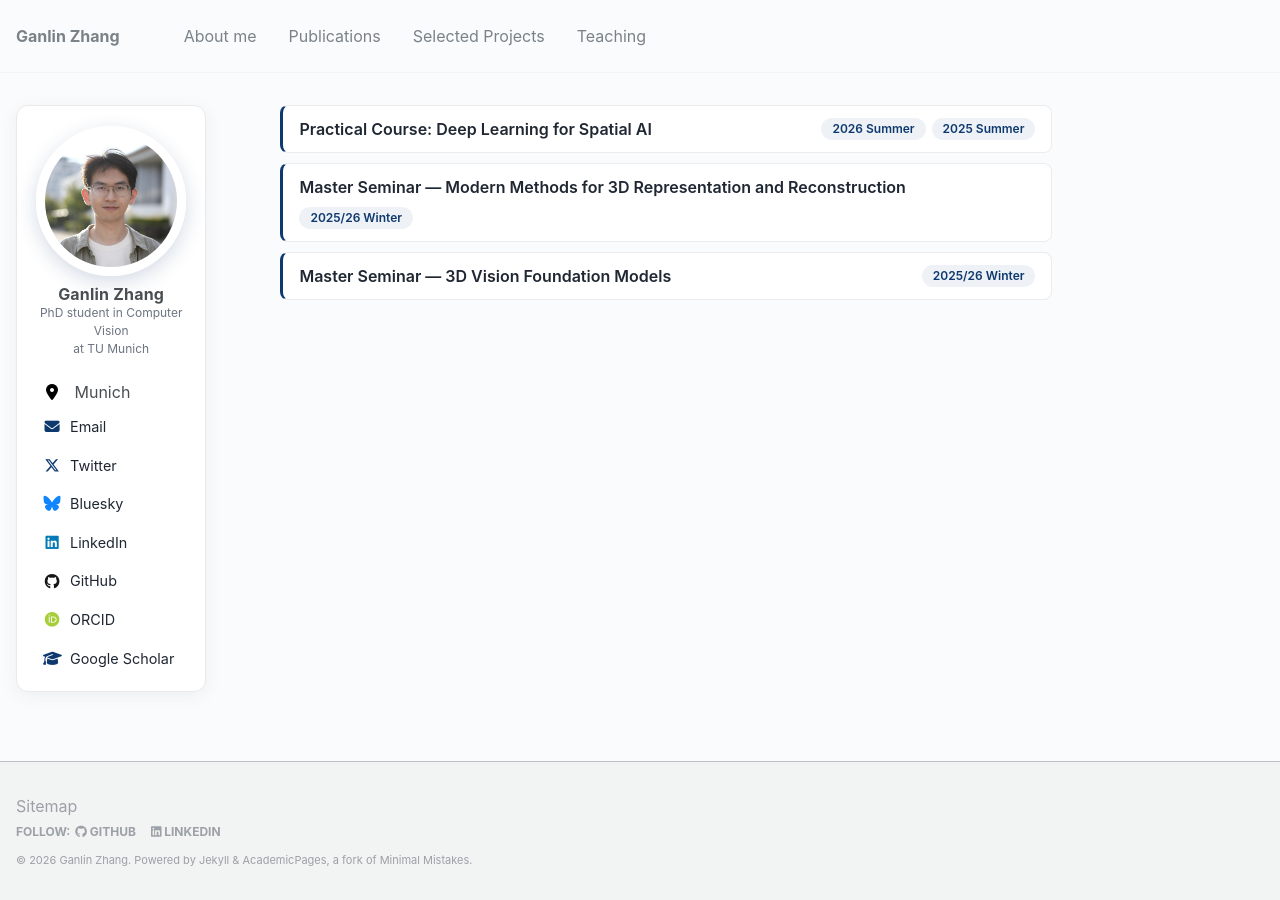
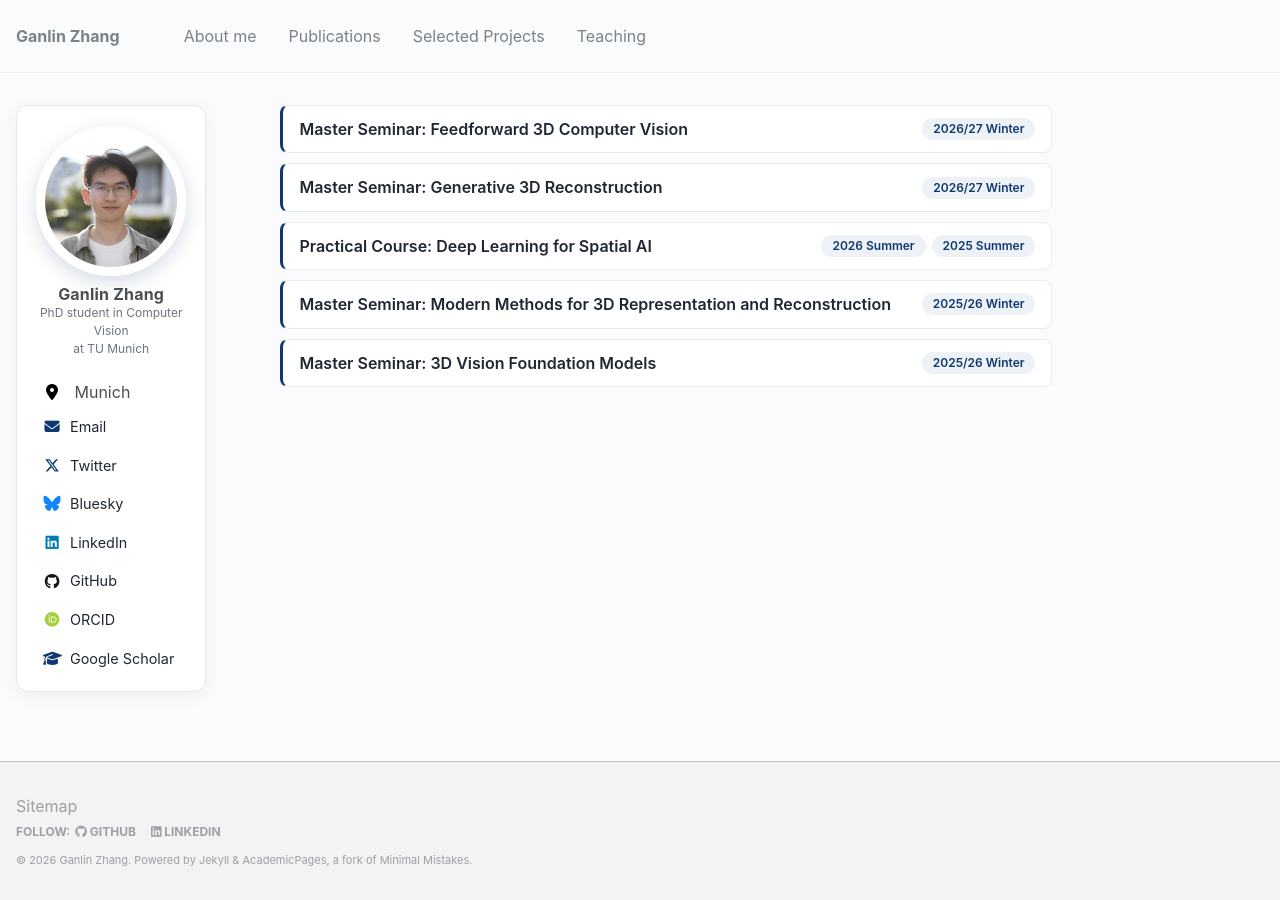
Before and after one commit to zhangganlin/zhangganlin.github.io, a Jekyll site: the page built from _pages/teaching.md, in a window 1280 px wide. Built offline with Jekyll 4.4.1, drawn with Linux system fonts in a browser that asks for light colours; our own code applies the rules of GitHub Pages for plain Markdown files.

Commit message:
Add Spade-SLAM paper and winter 2026/27 seminars
- Add Spade-SLAM (arXiv 2026) as second publication with teaser image and video
- Add Feedforward 3D Computer Vision and Generative 3D Reconstruction seminars
- Use ':' instead of em dash in seminar names

```diff
--- a/_pages/teaching.md
+++ b/_pages/teaching.md
@@ -1,4 +1,16 @@
 <div class="teaching-list">
+  <div class="teaching-item">
+    <div class="teaching-name">Master Seminar: Feedforward 3D Computer Vision</div>
+    <div class="teaching-terms">
+      <a class="pill" href="https://cvg.cit.tum.de/teaching/ws2026/f3dv" target="_blank">2026/27 Winter</a>
+    </div>
+  </div>
+  <div class="teaching-item">
+    <div class="teaching-name">Master Seminar: Generative 3D Reconstruction</div>
+    <div class="teaching-terms">
+      <a class="pill" href="https://cvg.cit.tum.de/teaching/ws2026/g3r" target="_blank">2026/27 Winter</a>
+    </div>
+  </div>
   <div class="teaching-item">
     <div class="teaching-name">Practical Course: Deep Learning for Spatial AI</div>
     <div class="teaching-terms">
@@ -7,13 +19,13 @@
     </div>
   </div>
   <div class="teaching-item">
-    <div class="teaching-name">Master Seminar — Modern Methods for 3D Representation and Reconstruction</div>
+    <div class="teaching-name">Master Seminar: Modern Methods for 3D Representation and Reconstruction</div>
     <div class="teaching-terms">
       <a class="pill" href="https://cvg.cit.tum.de/teaching/ws2025/seminar_mm3dr" target="_blank">2025/26 Winter</a>
     </div>
   </div>
   <div class="teaching-item">
-    <div class="teaching-name">Master Seminar — 3D Vision Foundation Models</div>
+    <div class="teaching-name">Master Seminar: 3D Vision Foundation Models</div>
     <div class="teaching-terms">
       <a class="pill" href="https://cvg.cit.tum.de/teaching/ws2025/seminar_3dvfm" target="_blank">2025/26 Winter</a>
     </div>
```
Also changed, not shown: _pages/publications.md (+30 -0 lines), images/publications/spadeslam.png (added), 1 other file.
